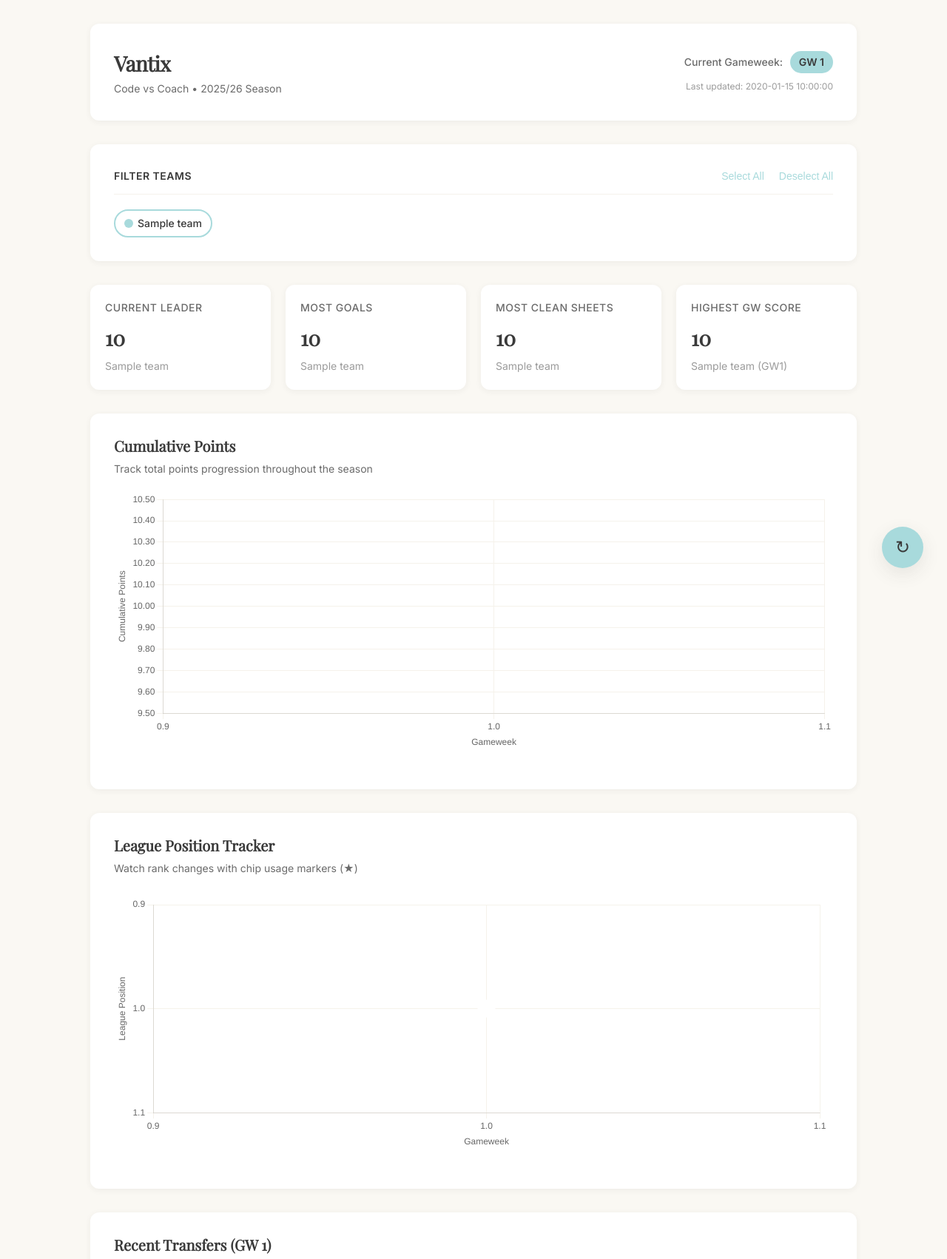
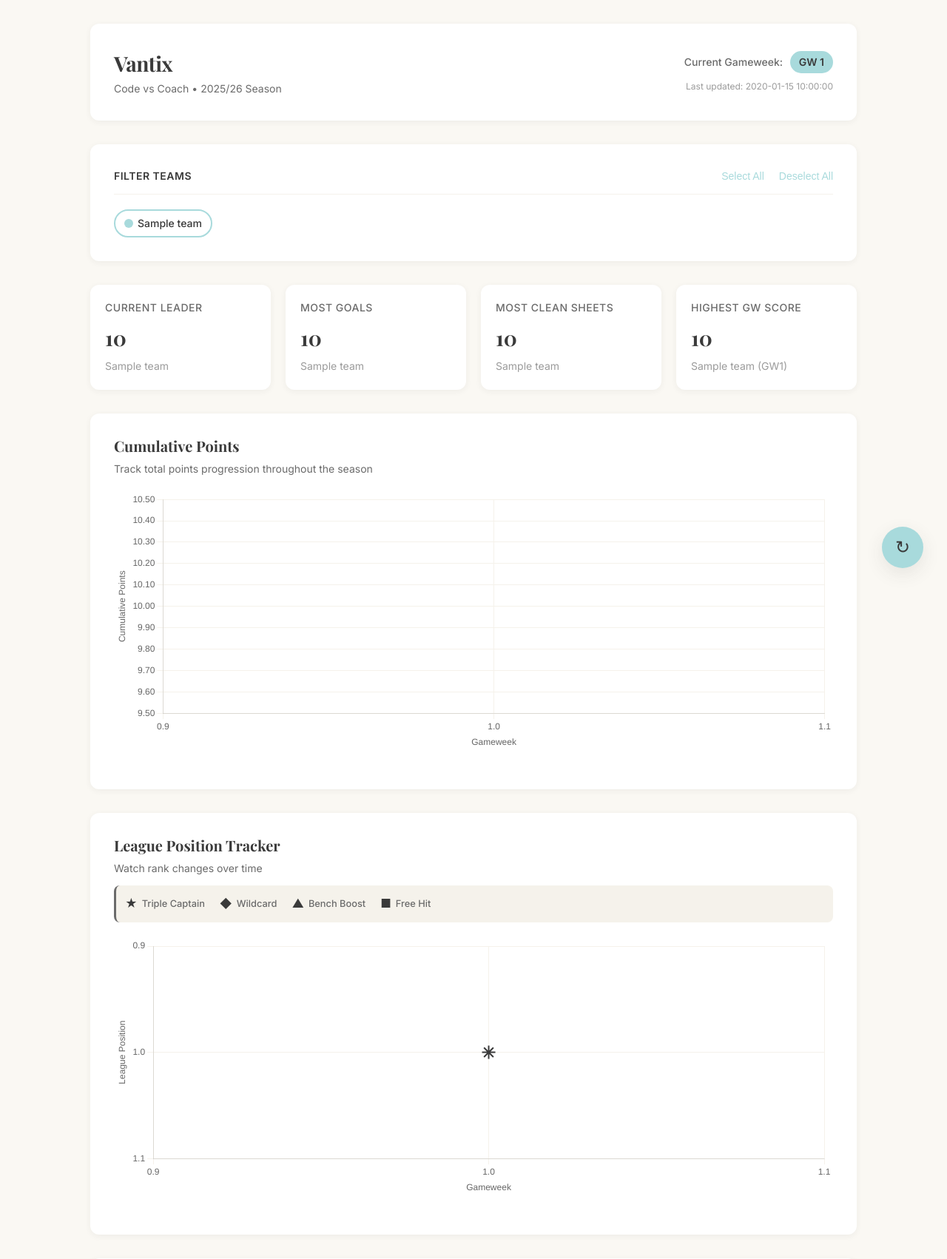
Before and after one commit to amiablealex/vantix, a Flask app: page / in a window 1280 px wide. Shown: the top 1702 px of the page at 74% size. Run offline with Flask 3, Linux system fonts and the light colour scheme; tables that the repository leaves empty hold one stand-in row (values such as "Sample post").

Commit message:
fixed chip markers on position chart and made top level filters work for everything

```diff
--- a/app.py
+++ b/app.py
@@ -52,6 +52,16 @@
     return current['id'] if current else 1
 
 
+def get_last_completed_gameweek():
+    """Get the last completed (finished) gameweek"""
+    conn = get_db_connection()
+    last_completed = conn.execute(
+        'SELECT MAX(id) as max_gw FROM gameweeks WHERE finished = 1'
+    ).fetchone()
+    conn.close()
+    return last_completed['max_gw'] if last_completed and last_completed['max_gw'] else 1
+
+
 def get_season_string():
     """Get current FPL season string (e.g., '2024/25')"""
     now = datetime.now()
@@ -100,6 +110,7 @@
     """API endpoint for cumulative points chart data"""
     try:
         selected_teams = request.args.getlist('teams')
+        last_completed_gw = get_last_completed_gameweek()
 
         conn = get_db_connection()
 
@@ -113,10 +124,10 @@
                     SUM(gp.points) OVER (PARTITION BY t.entry_id ORDER BY gp.gameweek) as cumulative_points
                 FROM teams t
                 JOIN gameweek_points gp ON t.entry_id = gp.entry_id
-                WHERE t.entry_id IN ({placeholders})
+                WHERE t.entry_id IN ({placeholders}) AND gp.gameweek <= ?
                 ORDER BY gp.gameweek, t.team_name
             '''
-            rows = conn.execute(query, selected_teams).fetchall()
+            rows = conn.execute(query, selected_teams + [last_completed_gw]).fetchall()
         else:
             rows = conn.execute('''
                 SELECT
@@ -126,8 +137,9 @@
                     SUM(gp.points) OVER (PARTITION BY t.entry_id ORDER BY gp.gameweek) as cumulative_points
                 FROM teams t
                 JOIN gameweek_points gp ON t.entry_id = gp.entry_id
+                WHERE gp.gameweek <= ?
                 ORDER BY gp.gameweek, t.team_name
-            ''').fetchall()
+            ''', [last_completed_gw]).fetchall()
 
         conn.close()
 
@@ -158,6 +170,7 @@
     """API endpoint for league position worm chart"""
     try:
         selected_teams = request.args.getlist('teams')
+        last_completed_gw = get_last_completed_gameweek()
 
         conn = get_db_connection()
 
@@ -172,7 +185,7 @@
                         SUM(gp.points) OVER (PARTITION BY t.entry_id ORDER BY gp.gameweek) as total_points
                     FROM teams t
                     JOIN gameweek_points gp ON t.entry_id = gp.entry_id
-                    WHERE t.entry_id IN ({placeholders})
+                    WHERE t.entry_id IN ({placeholders}) AND gp.gameweek <= ?
                 ),
                 ranked AS (
                     SELECT
@@ -185,7 +198,7 @@
                 )
                 SELECT * FROM ranked ORDER BY gameweek, position
             '''
-            rows = conn.execute(query, selected_teams).fetchall()
+            rows = conn.execute(query, selected_teams + [last_completed_gw]).fetchall()
         else:
             rows = conn.execute('''
                 WITH cumulative_points AS (
@@ -196,6 +209,7 @@
                         SUM(gp.points) OVER (PARTITION BY t.entry_id ORDER BY gp.gameweek) as total_points
                     FROM teams t
                     JOIN gameweek_points gp ON t.entry_id = gp.entry_id
+                    WHERE gp.gameweek <= ?
                 ),
                 ranked AS (
                     SELECT
@@ -207,21 +221,22 @@
                     FROM cumulative_points
                 )
                 SELECT * FROM ranked ORDER BY gameweek, position
-            ''').fetchall()
+            ''', [last_completed_gw]).fetchall()
 
         # Get chip usage
         if selected_teams:
             chip_query = f'''
                 SELECT entry_id, gameweek, chip_name
                 FROM chip_usage
-                WHERE entry_id IN ({placeholders})
+                WHERE entry_id IN ({placeholders}) AND gameweek <= ?
             '''
-            chips = conn.execute(chip_query, selected_teams).fetchall()
+            chips = conn.execute(chip_query, selected_teams + [last_completed_gw]).fetchall()
         else:
             chips = conn.execute('''
                 SELECT entry_id, gameweek, chip_name
                 FROM chip_usage
-            ''').fetchall()
+                WHERE gameweek <= ?
+            ''', [last_completed_gw]).fetchall()
 
         conn.close()
 
@@ -321,48 +336,61 @@
 
 @app.route('/api/stats')
 def api_stats():
-    """API endpoint for league statistics"""
+    """API endpoint for league statistics - NOW FILTERED BY SELECTED TEAMS"""
     try:
+        selected_teams = request.args.getlist('teams')
         conn = get_db_connection()
 
+        # Build WHERE clause for filtering
+        where_clause = ""
+        params = []
+        if selected_teams:
+            placeholders = ','.join('?' * len(selected_teams))
+            where_clause = f"WHERE t.entry_id IN ({placeholders})"
+            params = selected_teams
+
         # Most goals scored
-        most_goals = conn.execute('''
+        most_goals = conn.execute(f'''
             SELECT t.team_name, ps.total_goals
             FROM teams t
             JOIN player_stats ps ON t.entry_id = ps.entry_id
+            {where_clause}
             ORDER BY ps.total_goals DESC
             LIMIT 1
-        ''').fetchone()
+        ''', params).fetchone()
 
         # Most clean sheets
-        most_clean_sheets = conn.execute('''
+        most_clean_sheets = conn.execute(f'''
             SELECT t.team_name, ps.total_clean_sheets
             FROM teams t
             JOIN player_stats ps ON t.entry_id = ps.entry_id
+            {where_clause}
             ORDER BY ps.total_clean_sheets DESC
             LIMIT 1
-        ''').fetchone()
+        ''', params).fetchone()
 
         # Highest gameweek score
-        highest_gw_score = conn.execute('''
+        highest_gw_score = conn.execute(f'''
             SELECT t.team_name, gp.gameweek, gp.points
             FROM teams t
             JOIN gameweek_points gp ON t.entry_id = gp.entry_id
+            {where_clause}
             ORDER BY gp.points DESC
             LIMIT 1
-        ''').fetchone()
+        ''', params).fetchone()
 
         # Current leader
-        current_leader = conn.execute('''
+        current_leader = conn.execute(f'''
             SELECT
                 t.team_name,
                 SUM(gp.points) as total_points
             FROM teams t
             JOIN gameweek_points gp ON t.entry_id = gp.entry_id
+            {where_clause}
             GROUP BY t.entry_id
             ORDER BY total_points DESC
             LIMIT 1
-        ''').fetchone()
+        ''', params).fetchone()
 
         conn.close()
 
@@ -394,13 +422,12 @@
 def api_form_chart():
     """API endpoint for recent form (last 5 gameweeks)"""
     try:
-        current_gw = get_current_gameweek()
-
-        # Get the last completed gameweek (current might be in progress)
+        # Get the last completed gameweek
         conn = get_db_connection()
         last_completed = conn.execute('''
-            SELECT MAX(gameweek) as max_gw
-            FROM gameweek_points
+            SELECT MAX(id) as max_gw
+            FROM gameweeks
+            WHERE finished = 1
         ''').fetchone()
 
         if not last_completed or not last_completed['max_gw']:
--- a/static/css/style.css
+++ b/static/css/style.css
@@ -4,7 +4,7 @@
  */
 
 /* Import Google Fonts */
-@import url('https://fonts.googleapis.com/css2?family=Playfair+Display:wght:600;700&family=Inter:wght@300;400;500;600&display=swap');
+@import url('https://fonts.googleapis.com/css2?family=Playfair+Display:wght@600;700&family=Inter:wght@300;400;500;600&display=swap');
 
 /* CSS Variables */
 :root {
@@ -348,6 +348,36 @@
     margin-bottom: var(--spacing-md);
 }
 
+/* Chip Legend */
+.chip-legend {
+    display: flex;
+    flex-wrap: wrap;
+    gap: var(--spacing-md);
+    margin-top: var(--spacing-sm);
+    padding: var(--spacing-sm);
+    background: var(--bg-secondary);
+    border-radius: var(--border-radius-sm);
+    border-left: 3px solid var(--color-text-light);
+}
+
+.chip-legend-item {
+    display: flex;
+    align-items: center;
+    gap: 6px;
+    font-size: 0.8rem;
+    color: var(--color-text-light);
+}
+
+.chip-legend-symbol {
+    font-size: 1rem;
+    color: var(--color-text);
+    font-weight: 600;
+}
+
+.chip-legend-label {
+    font-weight: 500;
+}
+
 @media (max-width: 640px) {
     .chart-section {
         padding: var(--spacing-md);
@@ -355,6 +385,15 @@
 
     .chart-container {
         height: 280px;
+    }
+
+    .chip-legend {
+        gap: var(--spacing-sm);
+        padding: var(--spacing-xs);
+    }
+
+    .chip-legend-item {
+        font-size: 0.75rem;
     }
 }
 
--- a/static/js/charts.js
+++ b/static/js/charts.js
@@ -1,7 +1,27 @@
 /**
  * Vantix Dashboard - Charts
- * CLEAN VERSION - NO renderTeamPills function
+ * Updated with better hover markers and visible chip markers
  */
+
+// Render chip legend for league position chart
+function renderChipLegend() {
+    const legendContainer = document.getElementById('chipLegend');
+    if (!legendContainer) return;
+
+    const chips = [
+        { name: 'Triple Captain', shape: 'star', symbol: '★' },
+        { name: 'Wildcard', shape: 'diamond', symbol: '◆' },
+        { name: 'Bench Boost', shape: 'triangle', symbol: '▲' },
+        { name: 'Free Hit', shape: 'square', symbol: '■' }
+    ];
+
+    legendContainer.innerHTML = chips.map(chip => `
+        <span class="chip-legend-item">
+            <span class="chip-legend-symbol">${chip.symbol}</span>
+            <span class="chip-legend-label">${chip.name}</span>
+        </span>
+    `).join('');
+}
 
 // Initialize Cumulative Points Chart
 function initializeCumulativePointsChart() {
@@ -109,7 +129,27 @@
         });
 }
 
-// Render League Position Chart with DARK VISIBLE chip markers
+// Get chip marker shape based on chip name
+function getChipMarkerShape(chipName) {
+    const chipLower = chipName.toLowerCase();
+    if (chipLower.includes('wildcard') || chipLower === 'wildcard') return 'rectRot'; // Diamond
+    if (chipLower.includes('bench') || chipLower === 'bboost') return 'triangle';
+    if (chipLower.includes('captain') || chipLower === '3xc') return 'star';
+    if (chipLower.includes('free') || chipLower === 'freehit') return 'rect'; // Square
+    return 'star'; // Default
+}
+
+// Get chip display name
+function getChipDisplayName(chipName) {
+    const chipLower = chipName.toLowerCase();
+    if (chipLower.includes('wildcard') || chipLower === 'wildcard') return 'Wildcard';
+    if (chipLower.includes('bench') || chipLower === 'bboost') return 'Bench Boost';
+    if (chipLower.includes('captain') || chipLower === '3xc') return 'Triple Captain';
+    if (chipLower.includes('free') || chipLower === 'freehit') return 'Free Hit';
+    return chipName;
+}
+
+// Render League Position Chart with improved markers
 function renderLeaguePositionChart(teamsData) {
     const ctx = document.getElementById('leaguePositionChart');
 
@@ -122,35 +162,53 @@
         return;
     }
 
+    // Render chip legend
+    renderChipLegend();
+
     const datasets = teamsData.map((team) => {
         const teamInfo = VantixDashboard.teams.find(t => t.team_name === team.team_name);
         const teamIndex = VantixDashboard.teams.indexOf(teamInfo);
         const color = getTeamColor(teamIndex);
 
+        // Determine point styles and radii based on chip type
         const pointStyles = team.data.map(point => {
-            return team.chips.find(c => c.gameweek === point.x) ? 'star' : 'circle';
+            const chip = team.chips.find(c => c.gameweek === point.x);
+            return chip ? getChipMarkerShape(chip.chip) : 'circle';
         });
 
         const pointRadii = team.data.map(point => {
-            return team.chips.find(c => c.gameweek === point.x) ? 12 : 0;
+            return team.chips.find(c => c.gameweek === point.x) ? 9 : 0;
         });
 
-        // SOLID BLACK for chip markers
-        const chipColor = '#000000';
+        // Use team color with slight darkening for chip markers
+        const chipMarkerColor = '#6B6B6B'; // Medium gray - fits the aesthetic
+
+        // Point background colors - chip markers get gray, others use team color
+        const pointBackgroundColors = team.data.map(point => {
+            return team.chips.find(c => c.gameweek === point.x) ? chipMarkerColor : color;
+        });
+
+        // Point border colors - subtle border for chip markers
+        const pointBorderColors = team.data.map(point => {
+            return team.chips.find(c => c.gameweek === point.x) ? '#3A3A3A' : '#FFFFFF';
+        });
 
         return {
             label: team.team_name,
             data: team.data,
             borderColor: color,
-            backgroundColor: chipColor,
+            backgroundColor: color + '20',
             borderWidth: 3,
             tension: 0.3,
             pointStyle: pointStyles,
             pointRadius: pointRadii,
-            pointHoverRadius: 14,
-            pointBackgroundColor: chipColor,
-            pointBorderColor: '#FFFFFF',
-            pointBorderWidth: 4
+            pointHoverRadius: 10,
+            pointBackgroundColor: pointBackgroundColors,
+            pointBorderColor: pointBorderColors,
+            pointBorderWidth: 2,
+            pointHoverBackgroundColor: color,
+            pointHoverBorderColor: '#FFFFFF',
+            pointHoverBorderWidth: 2
         };
     });
 
@@ -173,13 +231,17 @@
                     borderColor: '#E8DCC4',
                     borderWidth: 1,
                     padding: 12,
+                    displayColors: true,
                     callbacks: {
                         title: (context) => 'Gameweek ' + context[0].parsed.x,
                         label: (context) => {
                             const team = teamsData[context.datasetIndex];
                             const chipAtGW = team.chips.find(c => c.gameweek === context.parsed.x);
                             let label = context.dataset.label + ': Position ' + context.parsed.y;
-                            if (chipAtGW) label += ' ★ ' + chipAtGW.chip;
+                            if (chipAtGW) {
+                                const chipName = getChipDisplayName(chipAtGW.chip);
+                                label += ' • ' + chipName;
+                            }
                             return label;
                         }
                     }
@@ -265,6 +327,9 @@
             pointBackgroundColor: color,
             pointBorderColor: '#FFFFFF',
             pointBorderWidth: 2,
+            pointHoverBackgroundColor: color,
+            pointHoverBorderColor: '#FFFFFF',
+            pointHoverBorderWidth: 2,
             fill: true
         };
     });
@@ -288,6 +353,7 @@
                     borderColor: '#E8DCC4',
                     borderWidth: 1,
                     padding: 12,
+                    displayColors: true,
                     callbacks: {
                         title: (context) => 'Gameweek ' + context[0].parsed.x,
                         label: (context) => context.dataset.label + ': ' + context.parsed.y + ' pts'
--- a/static/js/dashboard.js
+++ b/static/js/dashboard.js
@@ -1,6 +1,6 @@
 /**
  * Vantix Dashboard - Main JavaScript
- * Master filter coordination and data loading
+ * Master filter coordination and data loading - NOW FILTERS STATS TOO
  */
 
 // Global state
@@ -95,7 +95,7 @@
                 this.classList.add('selected');
             }
 
-            // Update everything
+            // Update everything including stats
             updateAllVisualizations();
         });
     });
@@ -127,14 +127,18 @@
 
 // Update all visualizations when filter changes
 function updateAllVisualizations() {
+    initializeStats(); // NOW UPDATES STATS TOO
     initializeAllCharts();
     initializeTransfers();
     initializeAnalytics();
 }
 
-// Load and display stats
+// Load and display stats - NOW FILTERED BY SELECTED TEAMS
 function initializeStats() {
-    fetch('/api/stats')
+    const selectedTeams = Array.from(VantixDashboard.selectedTeams);
+    const queryString = selectedTeams.map(id => `teams=${id}`).join('&');
+
+    fetch(`/api/stats?${queryString}`)
         .then(response => response.json())
         .then(data => {
             document.getElementById('stat-leader-value').textContent = data.current_leader.points;
--- a/templates/dashboard.html
+++ b/templates/dashboard.html
@@ -79,7 +79,10 @@
     <section class="chart-section">
         <div class="chart-header">
             <h2 class="chart-title">League Position Tracker</h2>
-            <p class="chart-description">Watch rank changes with chip usage markers (★)</p>
+            <p class="chart-description">Watch rank changes over time</p>
+            <div class="chip-legend" id="chipLegend">
+                <!-- Chip legend will be dynamically generated -->
+            </div>
         </div>
         <div class="chart-container">
             <canvas id="leaguePositionChart"></canvas>
```
